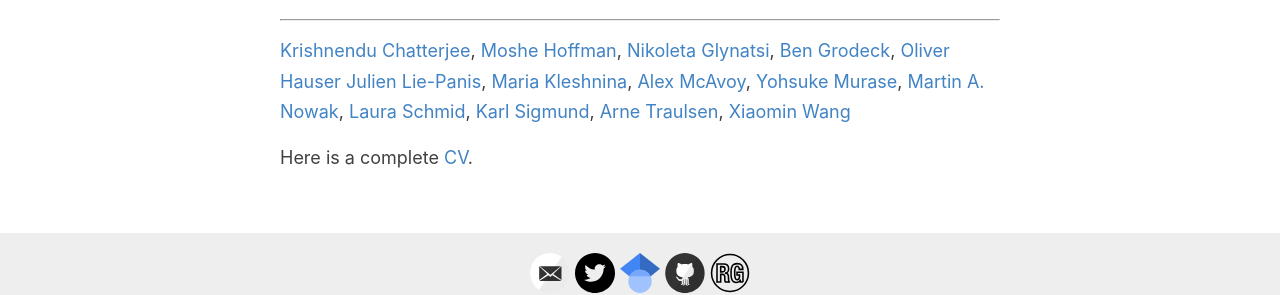
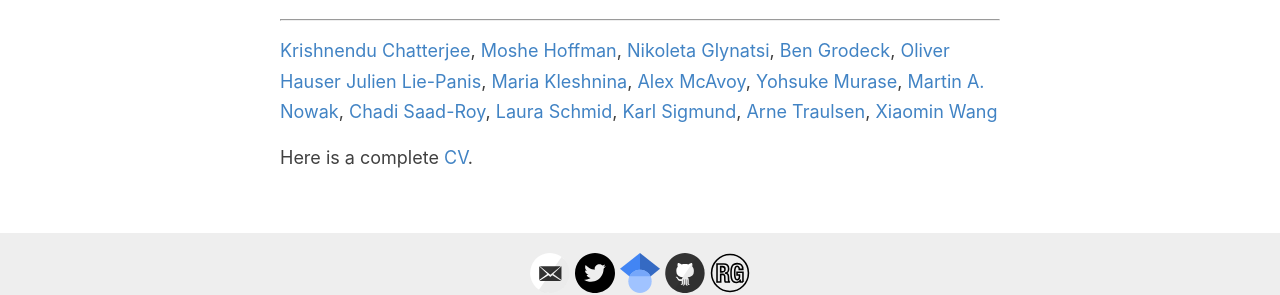
Before and after one commit to christian-hilbe/christian-hilbe.github.io, a Jekyll site: the page built from _pages/about.md, in a window 1280 px wide. Shown: the part 1010-1305 px from the top of the page. Built offline with Jekyll 4.4.1, drawn with Linux system fonts in a browser that asks for light colours.

Commit message:
CH: Adding Chadi to the list of collaborators

```diff
--- a/_pages/about.md
+++ b/_pages/about.md
@@ -66,6 +66,7 @@ Schrödinger Fellowship of the Austrian Science Fund (EUR 80,118)
 [Alex McAvoy](https://datascience.unc.edu/person/alex-mcavoy/),
 [Yohsuke Murase](https://yohm.github.io),
 [Martin A. Nowak](http://www.martinnowak.com),
+[Chadi Saad-Roy](https://chadisaadroy.wordpress.com/),
 [Laura Schmid](https://scholar.google.at/citations?user=eOUSYYoAAAAJ&hl=en),
 [Karl Sigmund](https://homepage.univie.ac.at/karl.sigmund/),
 [Arne Traulsen](https://theobio.evolbio.mpg.de/#home),
```
